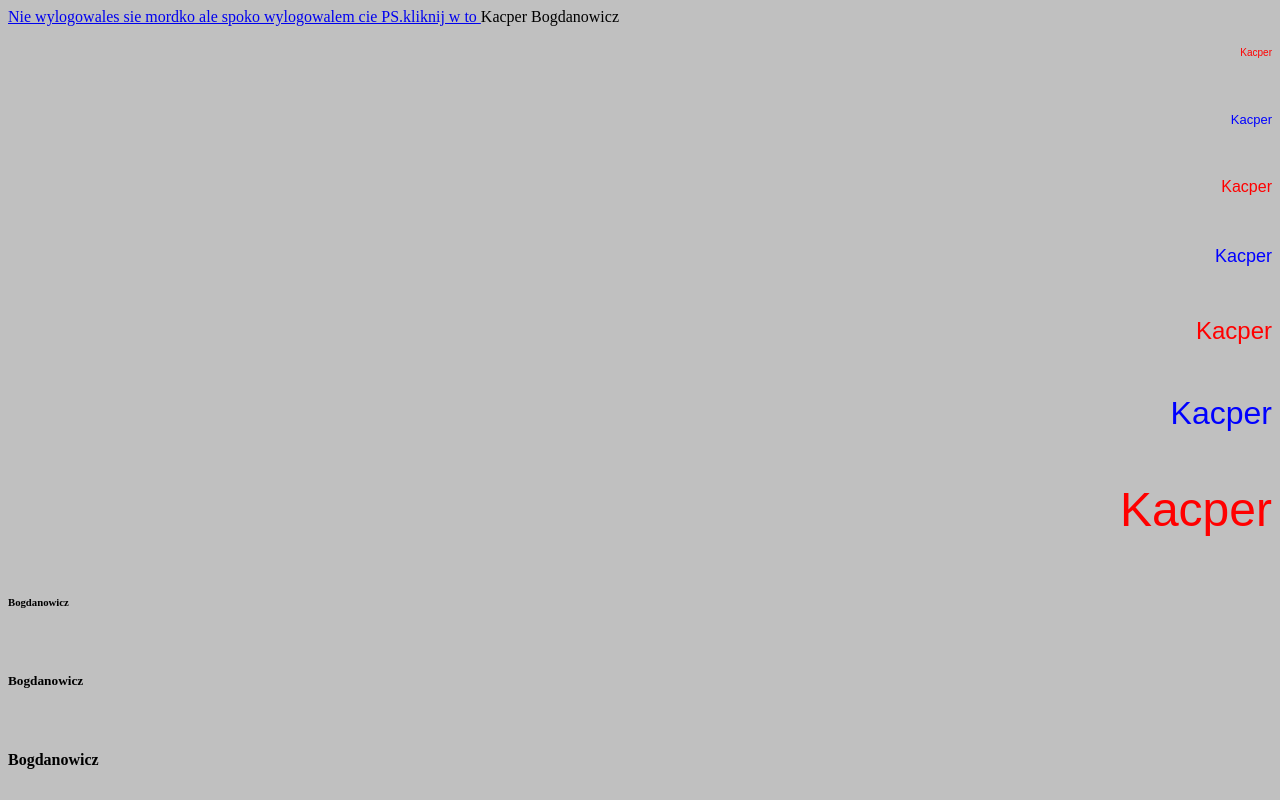
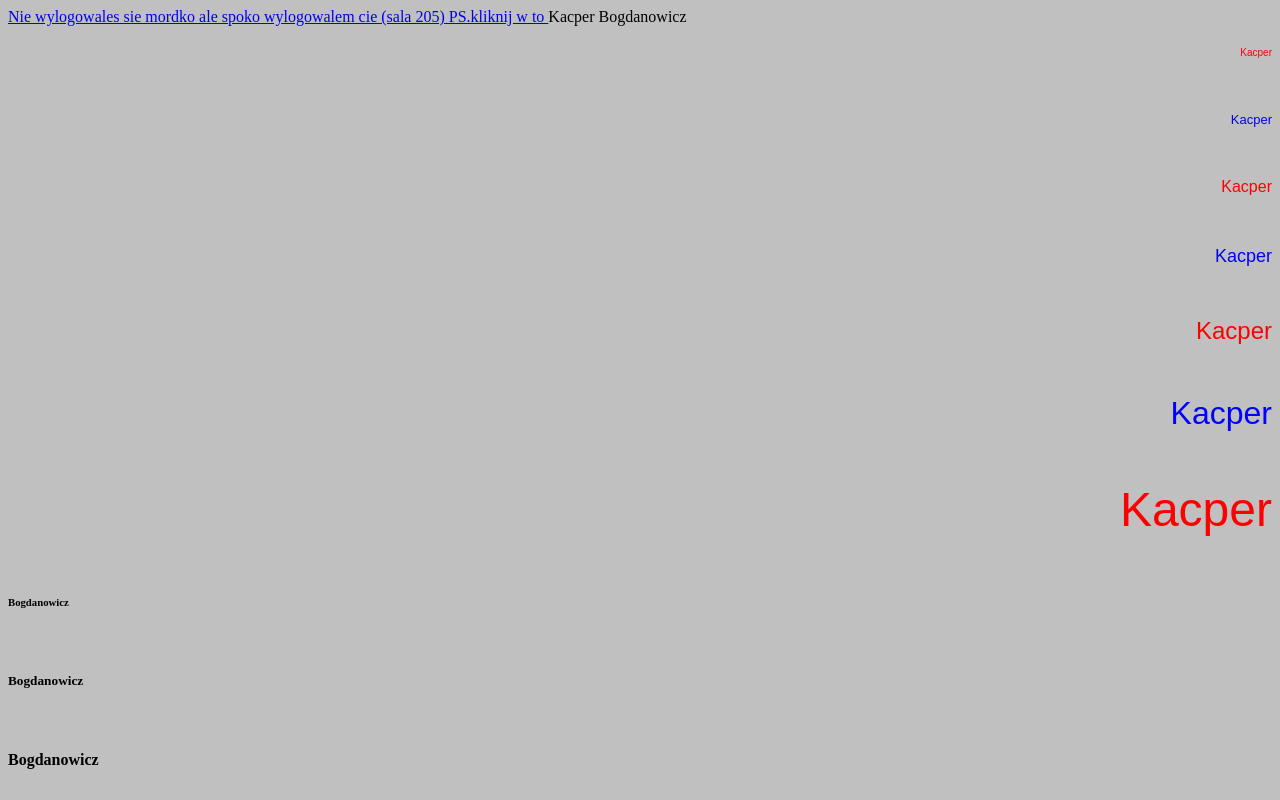
Before and after one commit to Bogdanowicz2G1/Bogdanowicz2G1, a plain HTML site: page index.html in a window 1280 px wide. Shown: the top 800 px of the page. Drawn offline with Linux system fonts and the light colour scheme.

Commit message:
Update index.html

```diff
--- a/index.html
+++ b/index.html
@@ -6,7 +6,7 @@
                  <title>Kacper</title>
           </head>
           <body>
-<A HREF=https://www.youtube.com/watch?v=iik25wqIuFo> Nie wylogowales sie mordko ale spoko wylogowalem cie PS.kliknij w to </A>
+<A HREF=https://www.youtube.com/watch?v=iik25wqIuFo> Nie wylogowales sie mordko ale spoko wylogowalem cie (sala 205) PS.kliknij w to </A>
                 Kacper Bogdanowicz
 <p align="right"> <font color="red" size="1" face="Arial"> Kacper </font> </p> <br>
 <p align="right"> <font color="blue" size="2" face="Arial"> Kacper </font> </p> <br>
```
